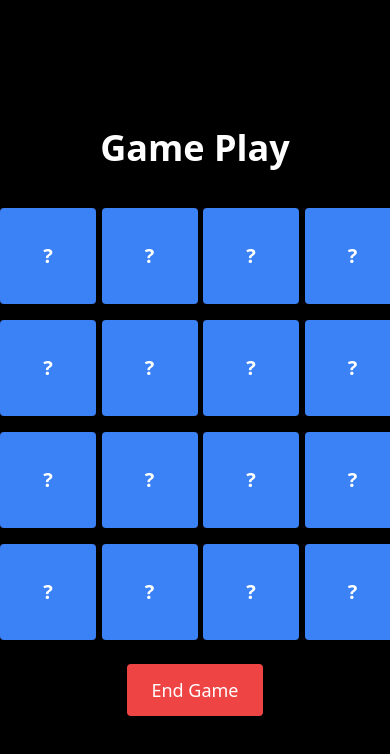
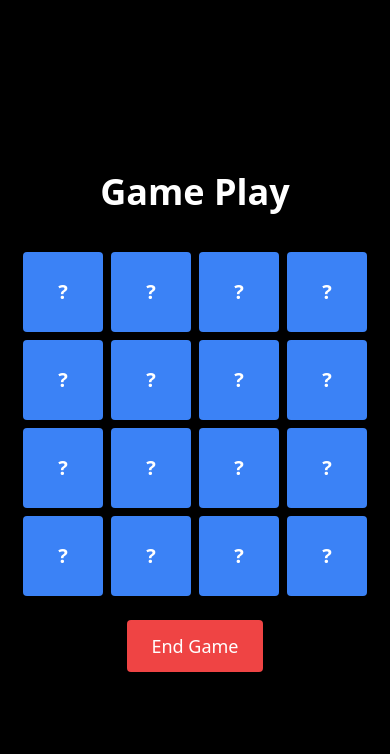
Before and after one commit to itsjoacor/unq-ui-joaquin-rodriguez-trabajo-final, a React (Vite) app in the folder web/: page /game in a window 390 px wide. Shown: the top 754 px of the page. Built offline with nearby package versions, Linux system fonts and the light colour scheme.

Commit message:
wip 2 responsive

```diff
--- a/web/src/shared/components/game/GridMemo.jsx
+++ b/web/src/shared/components/game/GridMemo.jsx
@@ -2,27 +2,33 @@ import React from "react";
 
 function GridMemo({ size, grid, selected, handleSquareClick }) {
   return (
-		<div className="flex items-center justify-center">
+    <div className="flex items-center justify-center px-4 sm:px-8">
       <div
-				className={`grid gap-4 ${
+        className={`grid gap-2 sm:gap-4 ${
           size === 4
             ? "grid-cols-4"
             : size === 6
             ? "grid-cols-6"
             : "grid-cols-8"
-				}`}
+        } w-full max-w-screen-sm`}
       >
         {grid.map((square, index) => (
           <div
             key={square.id}
             className={`relative ${
-							size === 4 ? "h-24 w-24" : size === 6 ? "h-20 w-20" : "h-16 w-16"
+              size === 4
+                ? "h-20 w-20 sm:h-24 sm:w-24"
+                : size === 6
+                ? "h-16 w-16 sm:h-20 sm:w-20"
+                : "h-12 w-12 sm:h-16 sm:w-16"
             } cursor-pointer perspective`}
             onClick={() => handleSquareClick(index)}
           >
             <div
               className={`absolute inset-0 transform transition-transform duration-500 transform-preserve-3d ${
-								selected.includes(index) || square.matched ? "rotate-y-180" : ""
+                selected.includes(index) || square.matched
+                  ? "rotate-y-180"
+                  : ""
               }`}
             >
               <div className="absolute inset-0 flex items-center justify-center bg-blue-500 text-white text-xl font-bold rounded backface-hidden">
```
Lines whose indentation alone changed are shown as unchanged.
